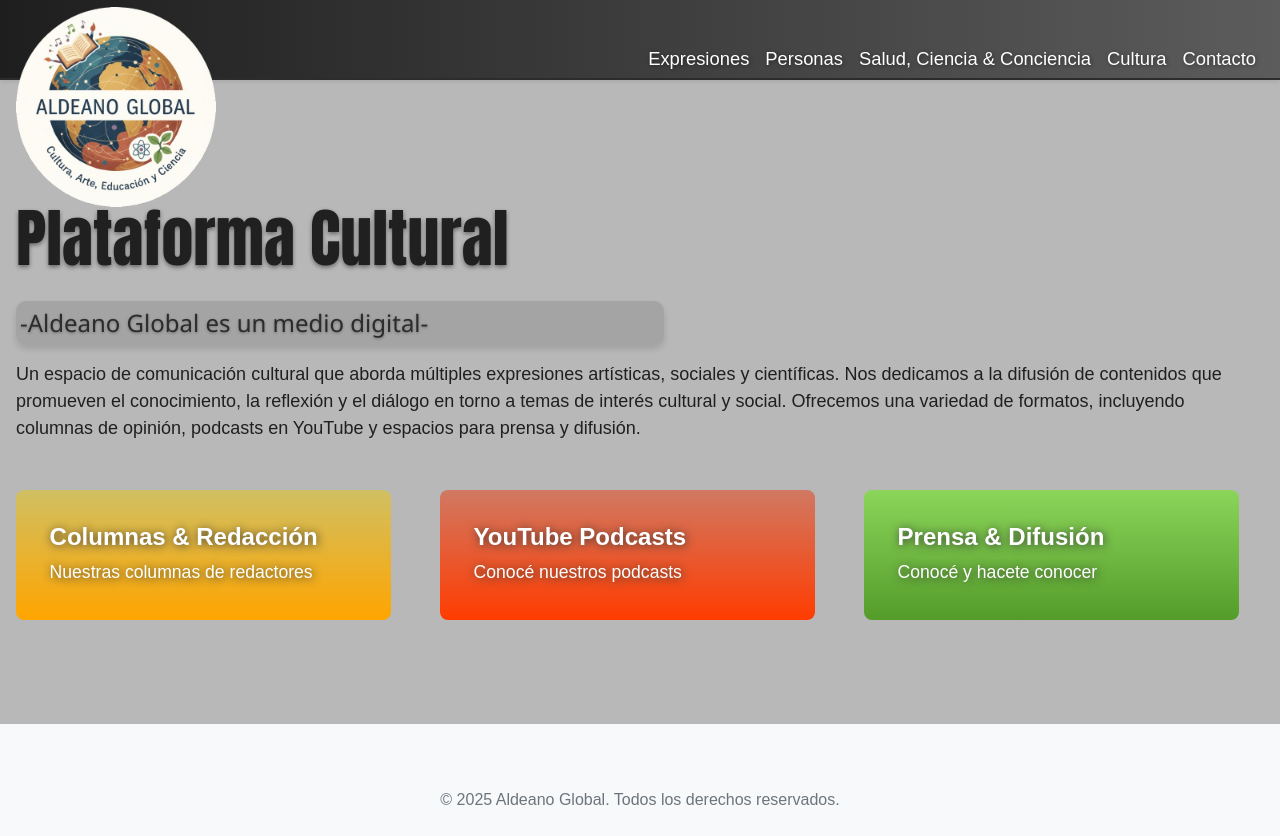
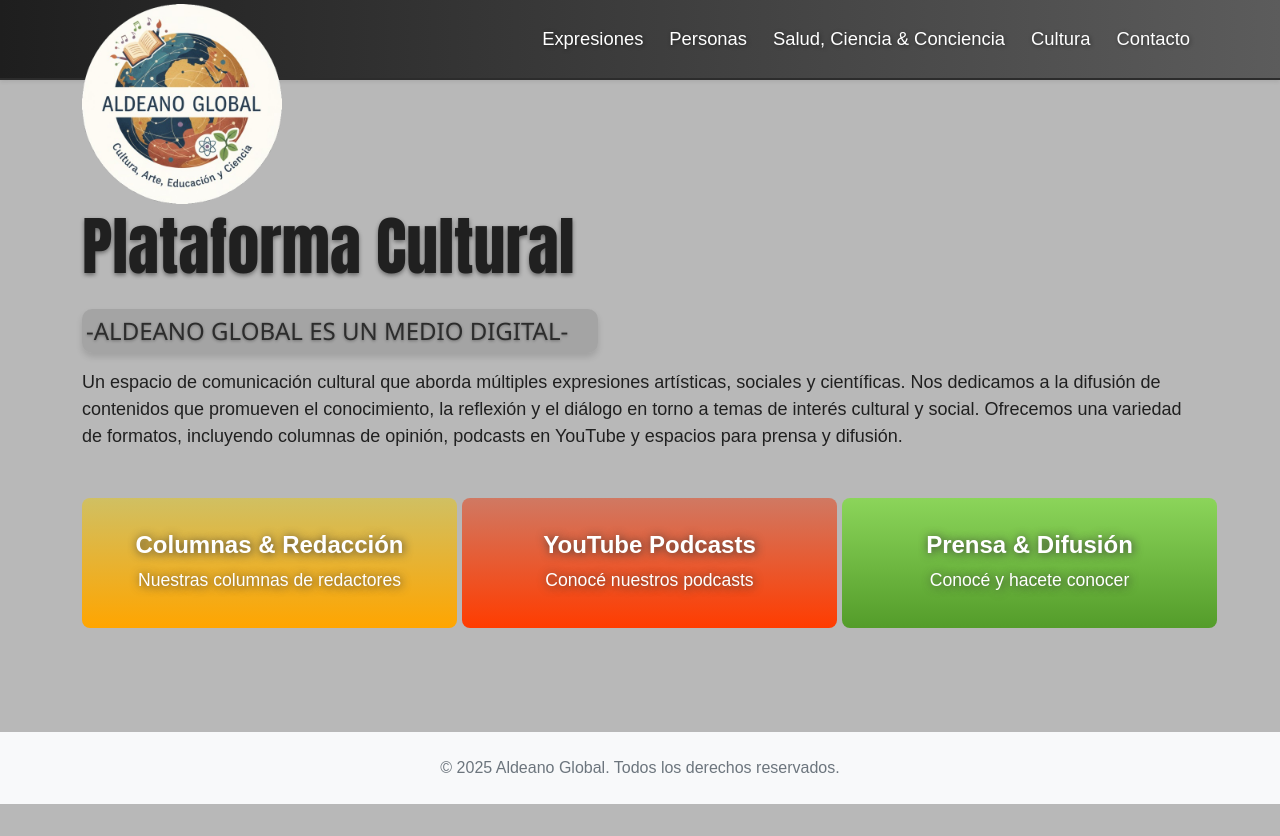
Before and after one commit to marianof87/aldeano_global, a Next.js app: page / in a window 1280 px wide. After the commit the page ends 804 px from the top, so only its background shows below. Built offline with nearby package versions, Linux system fonts and the light colour scheme.

Commit message:
header arreglado

```diff
--- a/src/pages/index.tsx
+++ b/src/pages/index.tsx
@@ -6,7 +6,7 @@
       <div className="container py-5">
         <h1 className="mb-4">Plataforma Cultural</h1>
         <p className="lead">
-          -Aldeano Global es un medio digital-</p>
+          -ALDEANO GLOBAL ES UN MEDIO DIGITAL-</p>
           <p className="text">Un espacio de comunicación cultural que aborda múltiples expresiones artísticas, sociales y científicas. Nos dedicamos a la difusión de contenidos que promueven el conocimiento, la reflexión y el diálogo en torno a temas de interés cultural y social. Ofrecemos una variedad de formatos, incluyendo columnas de opinión, podcasts en YouTube y espacios para prensa y difusión.</p>
         <div className="row mt-5">
           <div className="col-md-4">
--- a/src/styles/globals.css
+++ b/src/styles/globals.css
@@ -46,10 +46,12 @@
 .card1-title {
   font-size: 1.5rem;
   font-weight: bold;
+  text-align: center
 }
 .card1-text {
   font-size: 1.1rem;
   line-height: 1.4;
+  text-align: center
 }
 
 .card2 {
@@ -65,10 +67,12 @@
 .card2-title {
   font-size: 1.5rem;
   font-weight: bold;
+  text-align: center;
 }
 .card2-text {
   font-size: 1.1rem;
   line-height: 1.4;
+  text-align: center
 }
 
 .card3 {
@@ -84,23 +88,25 @@
 .card3-title {
   font-size: 1.5rem;
   font-weight: bold;
+  text-align: center;
 }
 
 .card3-text {
   font-size: 1.1rem;
   line-height: 1.4;
+  text-align: center;
 }
 
 footer {
   background-color: #858585;
   color: #6c757d;
   text-align: center;
-  padding: 1.5rem 0;
+  padding: 1.5rem;
 }
 
 /* Main Layout */
 main {
-  padding-top: 2rem;
+  padding-top: 5rem;
   padding-bottom: 2rem;
 }
 
@@ -137,53 +143,48 @@
   text-shadow: 3 2px 6px #00000020;
   font-size: 18px;
 }
-/* Header - tamaño de fuentes */
-.navbar-brand {
-  font-size: 2.5rem !important;
-  margin-top: -5; /* Título "Aldeano Global" */
+
+/*========== HEADER LIMPIO ==========*/
+
+/* Tamaño y fuente del menú */
+.navbar-nav .nav-link {
+  font-size: 1.15rem !important;
+  padding: 0.5rem 1rem;
+  color: #ffffff !important;
+  text-shadow: 1px 1px 4px #00000070;
+  transition: background 0.2s ease, color 0.2s ease;
 }
 
-.nav-link {
-  font-size: 1.15rem !important; /* Ítems del menú */
-}
-/* Header - colores y tipografía */
-.navbar {
-  background-color: #2373a896 !important; /* Fondo del header */
-  border-bottom: 2px solid #2c2c2c;     /* Línea inferior opcional */
+/* Hover INDIVIDUAL */
+.navbar-nav .nav-link:hover {
+  background-color: rgba(255, 255, 255, 0.15);
+  border-radius: 4px;
 }
 
-.navbar-brand,
-.nav-link {
-  color: #ffffff !important; /* Texto blanco */
-  text-shadow: 1px 1px 4px #00000070; /* Sombra suave */
-}
-.container { /* Cuerpo entero */
-  max-width: 1450px;
-  margin: 0 auto;
-  padding: 0 1rem;
-  margin-top: 40px;
-}
-.navbar {
-  height: 80px;            /* altura fija del header */
+/* Cada item independiente */
+.navbar-nav {
   display: flex;
-  align-items: center;      /* centra verticalmente */
+  align-items: center;
+  gap: 10px;
 }
 
-.navbar-brand img {
-  max-height: 200px;         /* tamaño de la imagen */
-  width: auto;
-  margin-top: 95px;
+.navbar-nav .nav-item {
+  display: inline-block;
 }
 
-.nav-link  {  /* separar palabras, están todas en un solo .nav-link */
-  font-size: 20px;        /* tamaño de los ítems del menú */
-}
-
-/* Gradiente para el HEADER */
+/* Header — gradiente gris */
 .navbar {
-  background: linear-gradient(90deg, #1e1e1e, #5c5c5c);
-  height: 80px;                 /* mantiene tamaño fijo */
+  background: linear-gradient(90deg, #1e1e1e, #5c5c5c) !important;
+  height: 80px;
   display: flex;
   align-items: center;
   box-shadow: 0 2px 8px rgba(0,0,0,0.25);
+  border-bottom: 2px solid #2c2c2c;
 }
+
+/* Logo — se respeta EXACTAMENTE tu diseño */
+.navbar-brand img {
+  max-height: 200px;
+  width: auto;
+  margin-top: 130px;  /* pedido explícito */
+}
```
